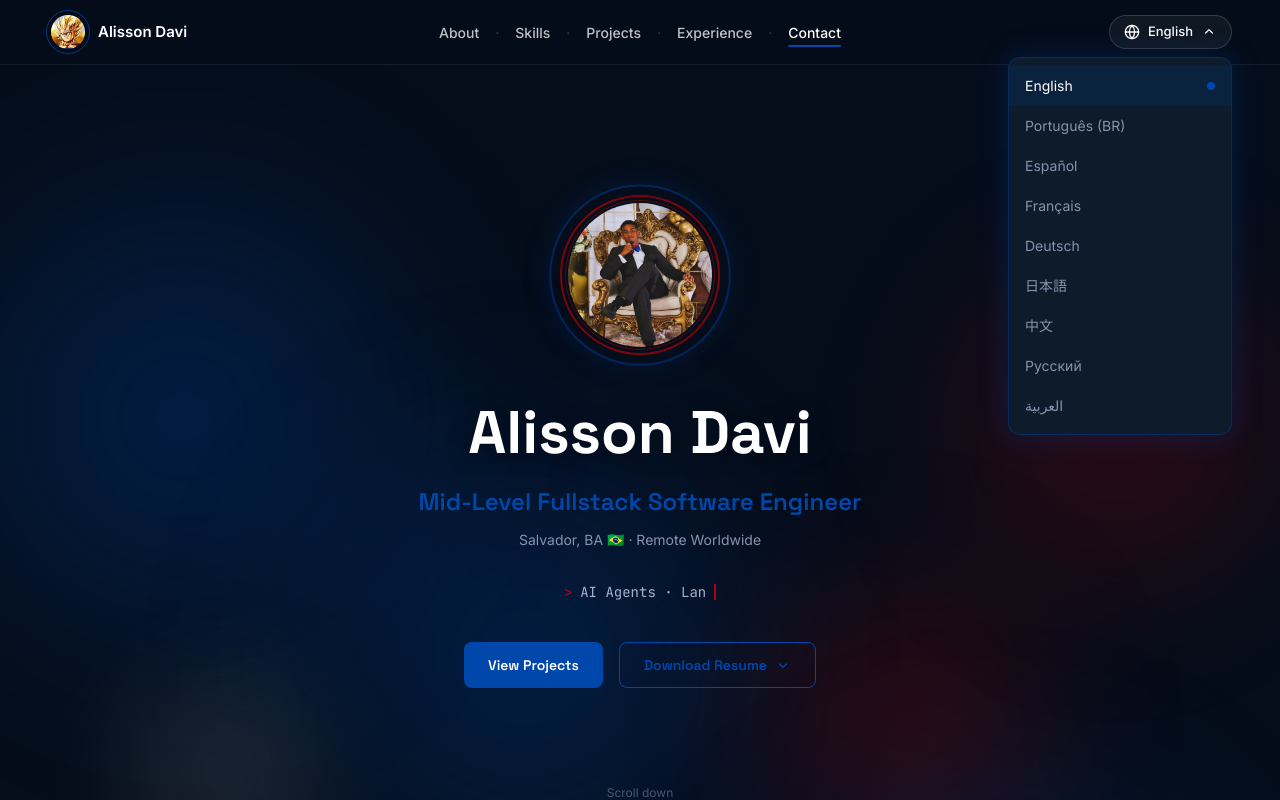
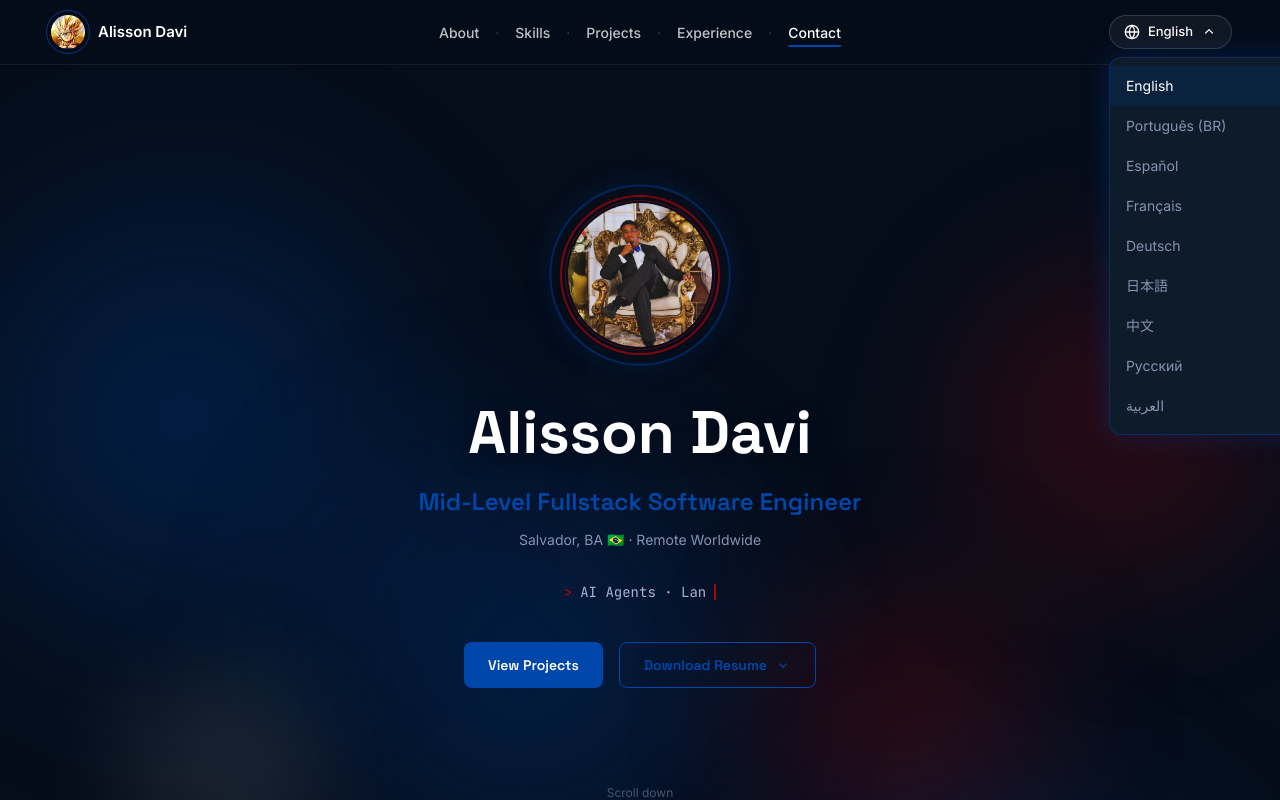
Before and after one commit to ViChagas07/Portfolio-Resume, a Next.js app: page /en in a window 1280 px wide. Both pictures are taken after a click on the button "English". Shown: the top 800 px of the page. Built offline with nearby package versions, Linux system fonts and the light colour scheme.

Commit message:
fix: language switcher dropdown anchors left-0 instead of floating right-0

```diff
--- a/components/layout/LanguageSwitcher.tsx
+++ b/components/layout/LanguageSwitcher.tsx
@@ -140,7 +140,7 @@ export function LanguageSwitcher() {
           ref={listRef}
           role="listbox"
           aria-label={t("languageLabel")}
-          className="absolute right-0 z-50 mt-2 w-56 rounded-xl border border-[var(--color-blue)]/40 bg-[var(--color-navy-light)] py-2 shadow-[0_0_30px_var(--color-blue-glow)] animate-in fade-in slide-in-from-top-2 duration-200"
+          className="absolute left-0 z-50 mt-2 min-w-[200px] rounded-xl border border-[var(--color-blue)]/40 bg-[var(--color-navy-light)] py-2 shadow-[0_0_30px_var(--color-blue-glow)]"
         >
           {SUPPORTED_LOCALES.map((meta, idx) => (
             <li
```
